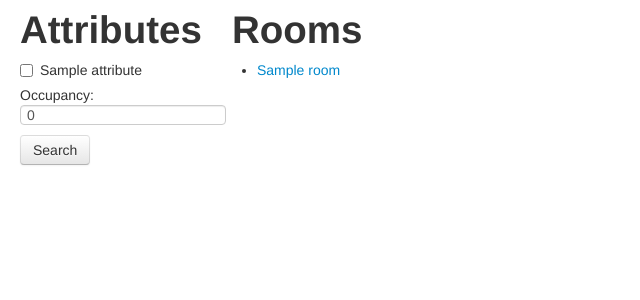
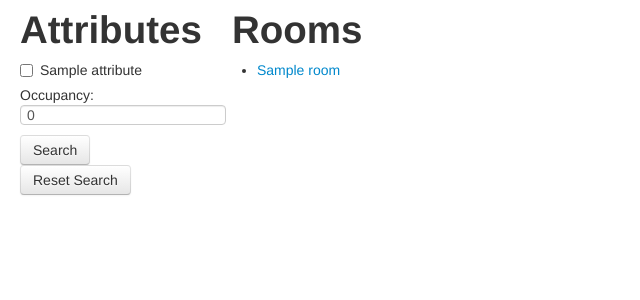
Before and after one commit to scsper/room-booking, a Django app: page /campus/ in a window 1280 px wide. Shown: the top 300 px of the page, without its empty margins (0-640 px from the left). Run offline with Django 3.2, Linux system fonts and the light colour scheme; tables that the repository leaves empty hold one stand-in row (values such as "Sample post"); some libraries are stand-ins or nearby versions.

Commit message:
adds a reset search to campus search

```diff
--- a/room_scheduler/campus/templates/base.html
+++ b/room_scheduler/campus/templates/base.html
@@ -26,6 +26,7 @@
                         {% endfor %}
                         Occupancy: <input type="text" name="occupancy" onFocus="if(this.value==0)this.value='';" value="0" defaultValue="0">
                         <input class="btn" type=submit value="Search">
+                        <input class="btn" type=submit value="Reset Search" name="reset">
                         </form>
                     {% else %}
                         <p>No attributes are listed</p>
--- a/room_scheduler/campus/views.py
+++ b/room_scheduler/campus/views.py
@@ -1,4 +1,4 @@
-from django.shortcuts import render
+from django.shortcuts import render, redirect
 
 from campus.models import Room, Attribute
 
@@ -9,6 +9,10 @@ def index(request):
     return render(request, 'campus/index.html', {'rooms': rooms, 'attributes': attributes})
 
 def search(request):
+    if request.GET.get('reset'):
+        return redirect('/campus/search')
+
+
     rooms = Room.objects.all()
     attributes = request.GET.getlist('attributes')
 
```
Also changed, not shown: room_scheduler/campus/tests/test_views.py (+8 -0 lines).
